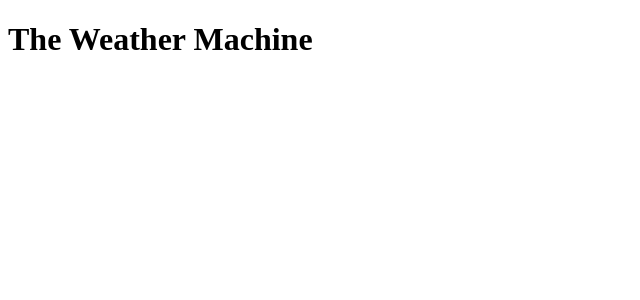
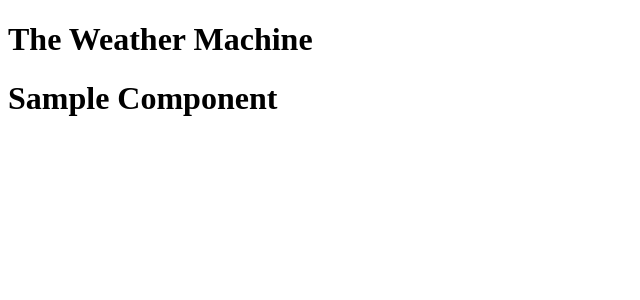
Before and after one commit to arvind0598/weathermachine, a Vue app: page / in a window 1280 px wide. Shown: the top 300 px of the page, without its empty margins (0-640 px from the left). Built offline with nearby package versions, Linux system fonts and the light colour scheme; no server answers.

Commit message:
hooked up scripts and sample component

```diff
--- a/src/App.vue
+++ b/src/App.vue
@@ -1,15 +1,25 @@
 <template lang="html">
     <div>
         <h1> The Weather Machine </h1>
+        <sample-component/>
     </div>
 </template>
 
 <script lang="ts">
 import Vue from 'vue';
+import SampleComponent from './components/SampleComponent.vue';
+import getUserLocation from './scripts/getUserLocation';
+import fetchWeatherData from './scripts/fetchWeatherData';
 
 export default Vue.extend({
   data() {
     return {};
+  },
+  components: {
+    SampleComponent,
+  },
+  beforeMount: () => {
+    getUserLocation(fetchWeatherData, null);
   },
 });
 </script>
```
